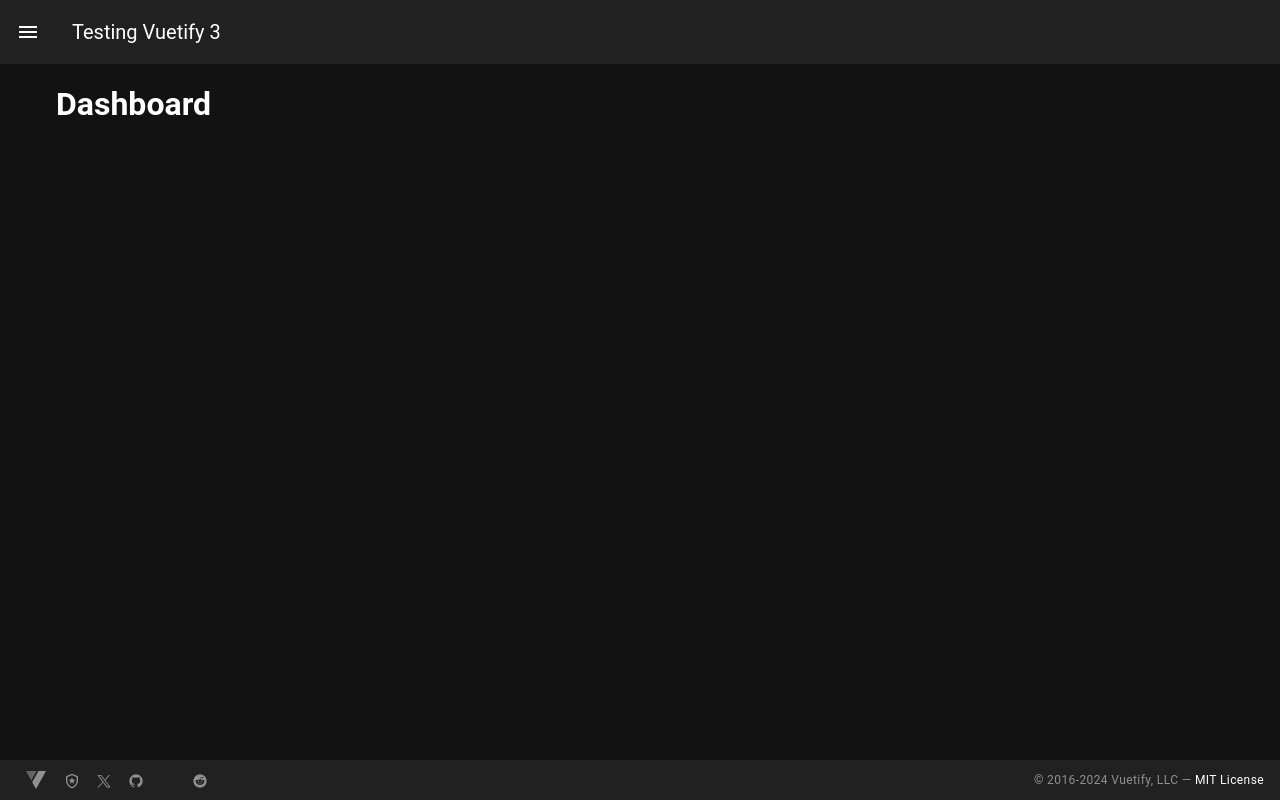
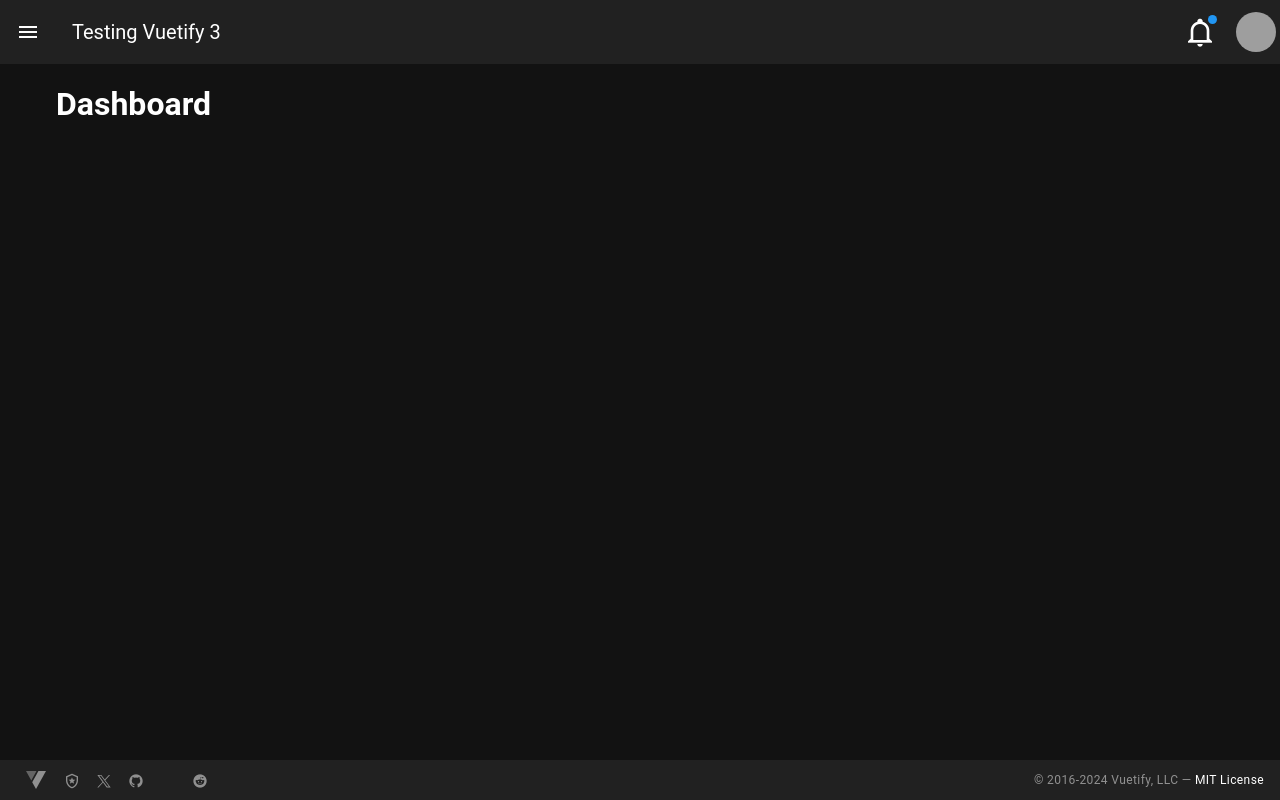
Before and after one commit to matlimaaa/testing-vue-vuetify-3, a Vue app: page / in a window 1280 px wide. Built offline with nearby package versions, Linux system fonts and the light colour scheme; grey boxes are pictures that could not be loaded.

Commit message:
Add profile avatar, notification icon and menu for user account management

```diff
--- a/src/App.vue
+++ b/src/App.vue
@@ -19,7 +19,33 @@
         Testing Vuetify 3
       </v-app-bar-title>
 
+      <template #append>
+        <v-btn icon class="mr-3">
+          <v-badge dot color="info">
+            <v-icon icon="mdi-bell-outline" size="x-large"></v-icon>
+          </v-badge>
+        </v-btn>
 
+        <v-menu>
+          <template #activator="{ props }">
+            <v-avatar v-bind="props">
+              <v-img src="https://cdn.vuetifyjs.com/images/cards/docks.jpg"></v-img>
+            </v-avatar>
+          </template>
+
+          <v-card>
+            <v-list :lines="false" density="compact" nav>
+              <v-list-item link prepend-icon="mdi-account">
+                <v-list-item-title>Perfil</v-list-item-title>
+              </v-list-item>
+
+              <v-list-item link prepend-icon="mdi-cog">
+                <v-list-item-title>Configurações</v-list-item-title>
+              </v-list-item>
+            </v-list>
+          </v-card>
+        </v-menu>
+      </template>
     </v-app-bar>
     <v-main>
       <v-container>
```
